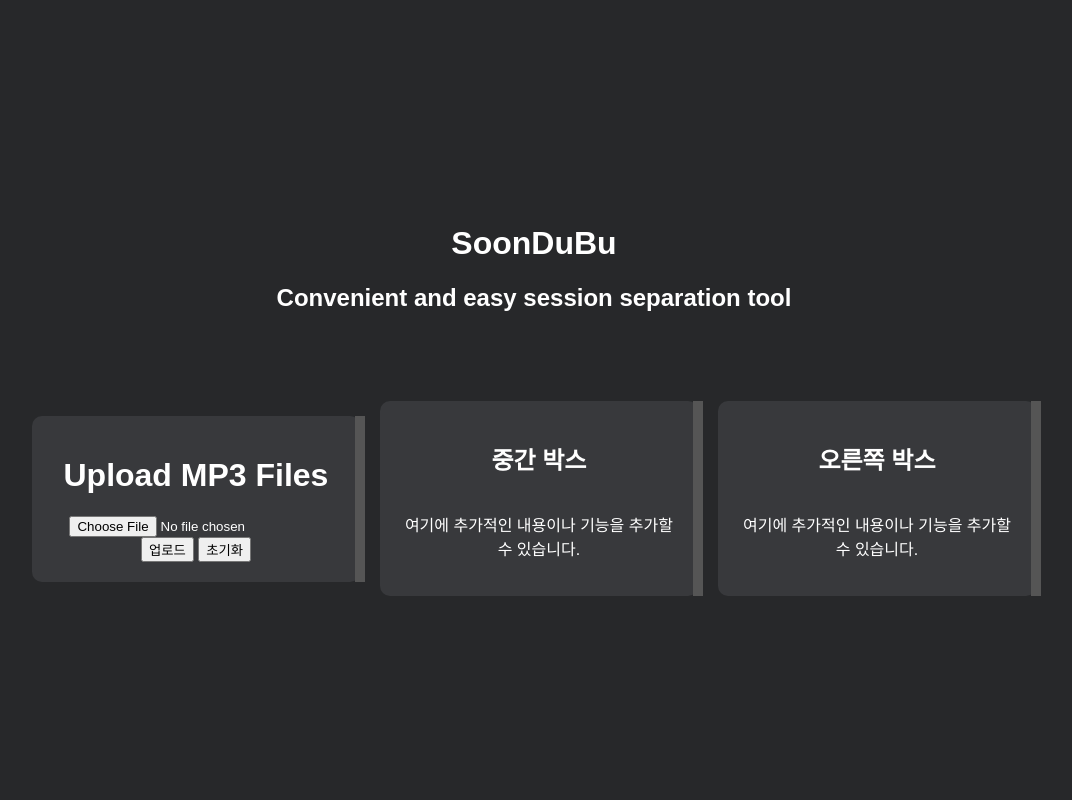
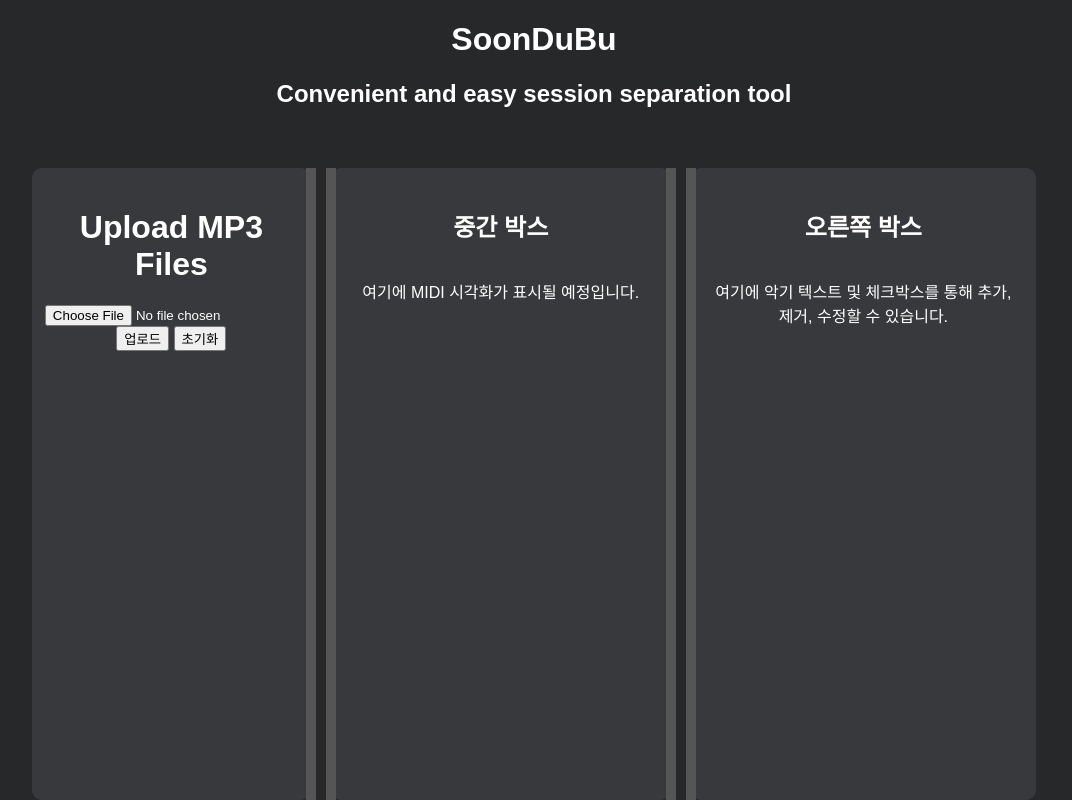
Before and after one commit to Ysw1mst/soonDubu, a Flask app: page / in a window 1280 px wide. Shown: the whole page, without its empty margins (106-1178 px from the left). Run offline with Flask 2, Linux system fonts and the light colour scheme.

Commit message:
Your commit message

```diff
--- a/static/script.js
+++ b/static/script.js
@@ -1,22 +1,32 @@
 const resizers = document.querySelectorAll('.resizer');
 const boxes = document.querySelectorAll('.box');
 
-resizers.forEach((resizer, index) => {
+resizers.forEach((resizer) => {
     let startX;
     let startWidth;
+    let targetBox;
 
     resizer.addEventListener('mousedown', (e) => {
         startX = e.clientX;
-        startWidth = boxes[index].offsetWidth;
+        targetBox = resizer.parentElement;
+        startWidth = targetBox.offsetWidth;
 
         document.addEventListener('mousemove', resize);
         document.addEventListener('mouseup', stopResize);
     });
 
     function resize(e) {
-        const newWidth = startWidth + (e.clientX - startX);
-        if (newWidth > 100 && newWidth < 500) { // 최소 및 최대 너비 제한
-            boxes[index].style.width = newWidth + 'px';
+        const offset = e.clientX - startX;
+        if (resizer.classList.contains('resizer-left')) {
+            const newWidth = startWidth - offset;
+            if (newWidth > 100) {
+                targetBox.style.width = newWidth + 'px';
+            }
+        } else if (resizer.classList.contains('resizer-right')) {
+            const newWidth = startWidth + offset;
+            if (newWidth > 100) {
+                targetBox.style.width = newWidth + 'px';
+            }
         }
     }
 
--- a/static/styles.css
+++ b/static/styles.css
@@ -4,7 +4,6 @@ body {
     font-family: Arial, sans-serif;
     display: flex;
     flex-direction: column;
-    justify-content: center;
     align-items: center;
     height: 100vh;
     margin: 0;
@@ -18,10 +17,10 @@ body {
 .container {
     display: flex;
     justify-content: space-between;
-    align-items: center;
     width: 80%;
     max-width: 1200px;
-    margin-top: 50px;
+    margin-top: 20px;
+    flex-grow: 1;
 }
 
 .box {
@@ -29,14 +28,25 @@ body {
     border-radius: 10px;
     padding: 20px;
     flex-grow: 1;
-    min-width: 200px; /* 최소 너비 설정 */
     margin: 0 10px;
     display: flex;
     flex-direction: column;
-    justify-content: center;
     align-items: center;
     position: relative;
     transition: width 0.2s ease;
+}
+
+.left-box {
+    min-width: 200px;
+}
+
+.middle-box {
+    min-width: 300px;
+    flex-grow: 2; /* 더 넓은 기본 크기 설정 */
+}
+
+.right-box {
+    min-width: 250px;
 }
 
 .resizer {
@@ -45,6 +55,14 @@ body {
     cursor: ew-resize;
     position: absolute;
     top: 0;
-    right: -5px; /* 박스의 오른쪽 경계에 위치 */
-    height: 100%;
+    bottom: 0;
+    z-index: 1;
 }
+
+.resizer-left {
+    left: -5px;
+}
+
+.resizer-right {
+    right: -5px;
+}
--- a/templates/index.html
+++ b/templates/index.html
@@ -23,19 +23,22 @@
             </form>
             {% if midi_file %}
             <h2>변환된 MIDI 파일 다운로드</h2>
-            <a href="{{ url_for('static', filename=midi_file) }}" download>다운로드</a>
+            <a href="{{ url_for('static', filename=midi_file) }}" download>{{ midi_file }}</a>
             {% endif %}
-            <div class="resizer"></div>
+            <div class="resizer resizer-right"></div>
         </div>
+
         <div class="box middle-box">
             <h2>중간 박스</h2>
-            <p>여기에 추가적인 내용이나 기능을 추가할 수 있습니다.</p>
-            <div class="resizer"></div>
+            <p>여기에 MIDI 시각화가 표시될 예정입니다.</p>
+            <div class="resizer resizer-left"></div>
+            <div class="resizer resizer-right"></div>
         </div>
+
         <div class="box right-box">
             <h2>오른쪽 박스</h2>
-            <p>여기에 추가적인 내용이나 기능을 추가할 수 있습니다.</p>
-            <div class="resizer"></div>
+            <p>여기에 악기 텍스트 및 체크박스를 통해 추가, 제거, 수정할 수 있습니다.</p>
+            <div class="resizer resizer-left"></div>
         </div>
     </div>
 
```
